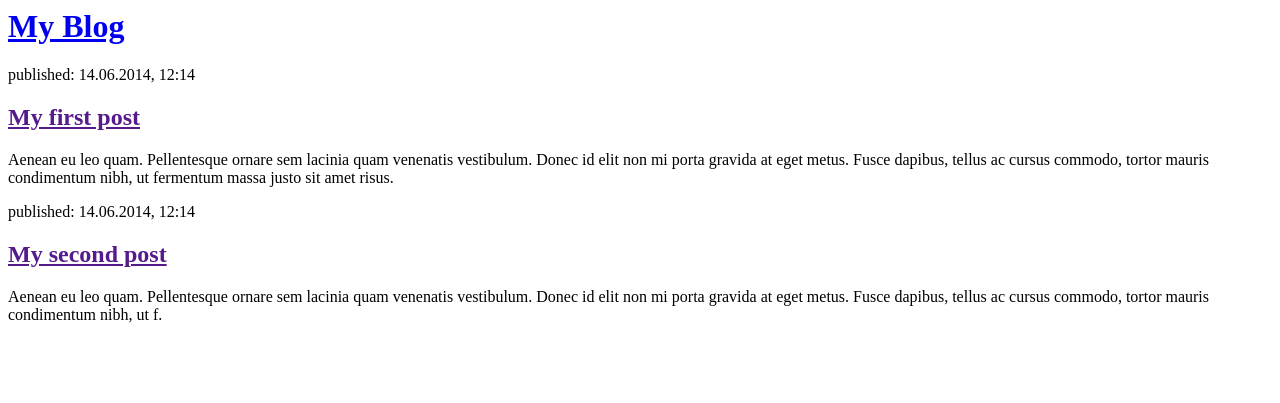
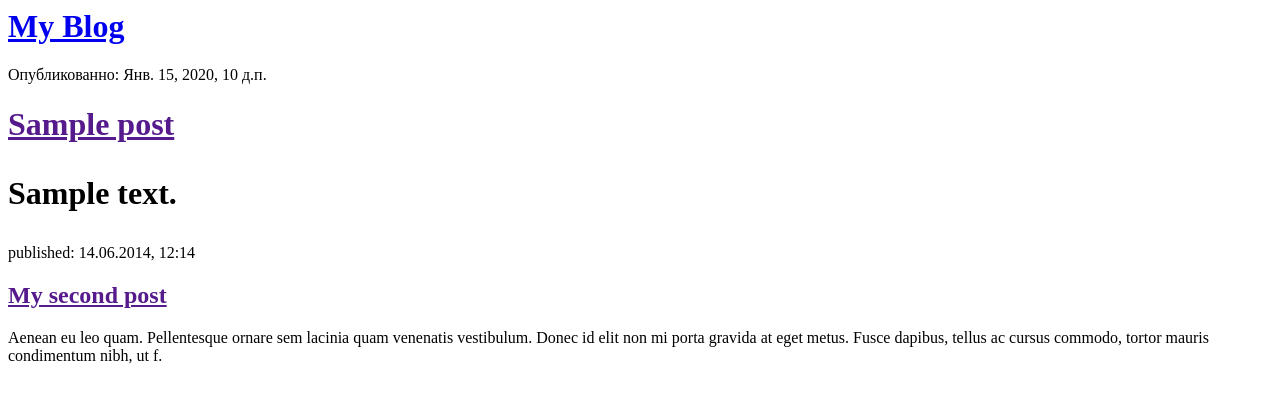
Before and after one commit to automagazin1/my-first-blog, a Django app: template blog/templates/blog/post_list.html in a window 1280 px wide. Shown: the top 403 px of the page. Run offline with Django 3.2, Linux system fonts and the light colour scheme; the template is opened without the code that fills it: most values are stand-ins (such as "Sample title", 1, 10 or a date in 2020).

Commit message:
Modified templates to blog/post_list

```diff
--- a/blog/templates/blog/post_list.html
+++ b/blog/templates/blog/post_list.html
@@ -7,11 +7,16 @@
             <h1><a href="/">My Blog</a></h1>
         </div>
 
-        <div>
-            <p>published: 14.06.2014, 12:14</p>
-            <h2><a href="">My first post</a></h2>
-            <p>Aenean eu leo quam. Pellentesque ornare sem lacinia quam venenatis vestibulum. Donec id elit non mi porta gravida at eget metus. Fusce dapibus, tellus ac cursus commodo, tortor mauris condimentum nibh, ut fermentum massa justo sit amet risus.</p>
-        </div>
+		{% for post in posts %}
+        	<div>
+
+				<p>Опубликованно: {{ post.published_date }}</p>
+				<h1><a href="">{{ post.title }}</a><h1>
+				<p>{{ post.text|linebreaksbr }}</p>
+
+
+			</div>
+		{% endfor %}
 
         <div>
             <p>published: 14.06.2014, 12:14</p>
--- a/blog/views.py
+++ b/blog/views.py
@@ -1,5 +1,8 @@
 from django.shortcuts import render
+from .models import Post
+from django.utils import timezone
 
 def post_list(request):
-    return render(request, 'blog/post_list.html', {})
+	posts = Post.objects.filter(published_date__lte=timezone.now()).order_by('published_date')
+	return render(request, 'blog/post_list.html', {'posts':posts})
 # Create your views here.
```
